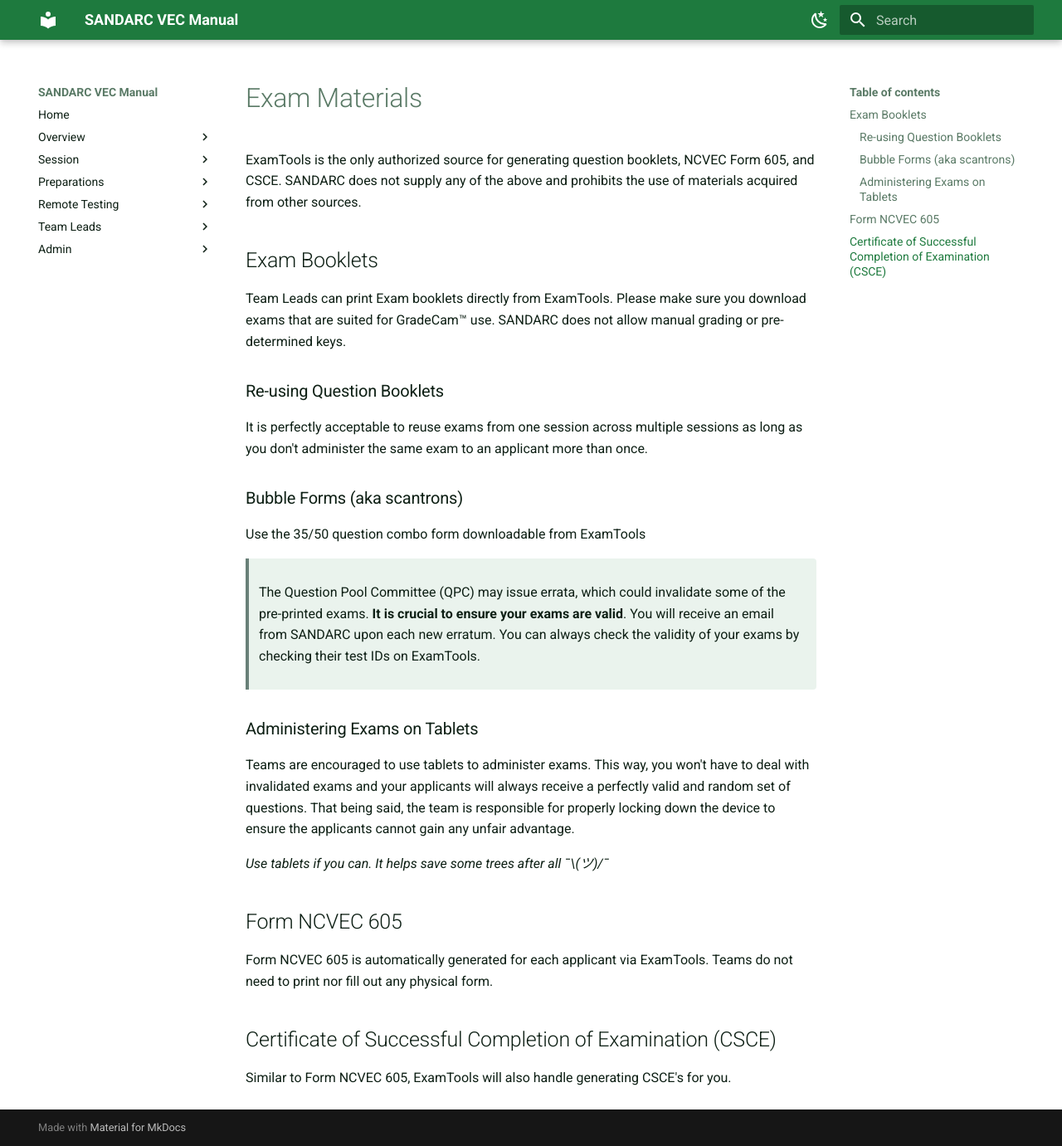
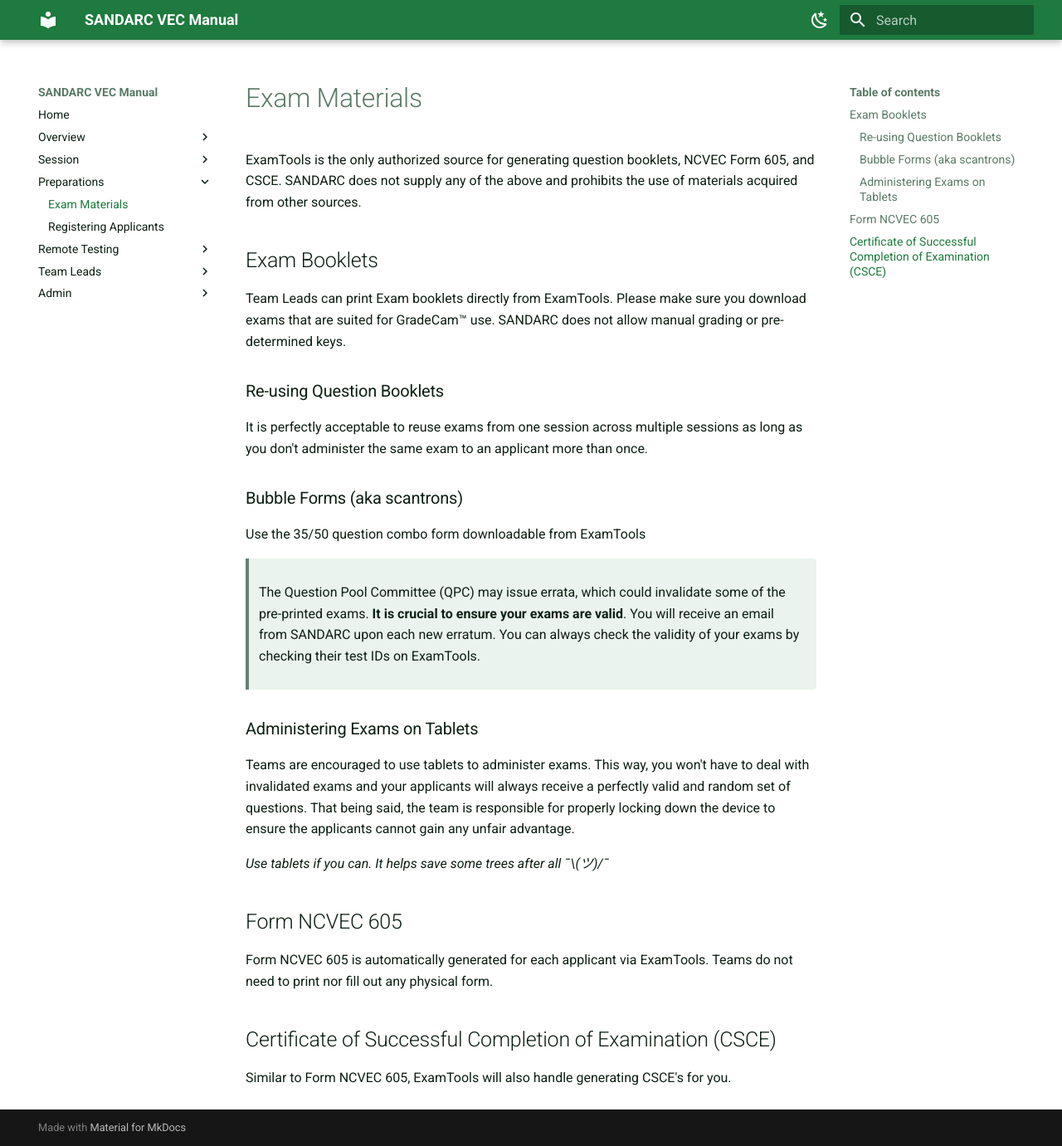
Before and after one commit to SANDARC-VEC/manual, an MkDocs documentation site: the page built from docs/Prepare For A Session/Exam Materials.md, in a window 1280 px wide and 1381 px high. Shown: the whole window at 83% size. Built offline with MkDocs 1.6.1 and Material for MkDocs 9.7.7, drawn with Linux system fonts in a browser that asks for light colours; some of the changed lines change nothing that is shown.

Commit message:
Nav Information Update

```diff
--- a/mkdocs.yml
+++ b/mkdocs.yml
@@ -30,8 +30,8 @@
     - Conducting the Session: Session/Conducting the Session.md
     - After the Session: Session/After the Session.md
   - Preparations:
-    - Exam Materials: Preparations/Exam Materials.md
-    - Registering Applicants: Preparations/registering-applicants.md
+    - Exam Materials: Prepare For A Session/Exam Materials.md
+    - Registering Applicants: Prepare For A Session/registering-applicants.md
   - Remote Testing:
     - Remote Testing: Remote Testing/Remote Testing.md
   - Team Leads:
```
